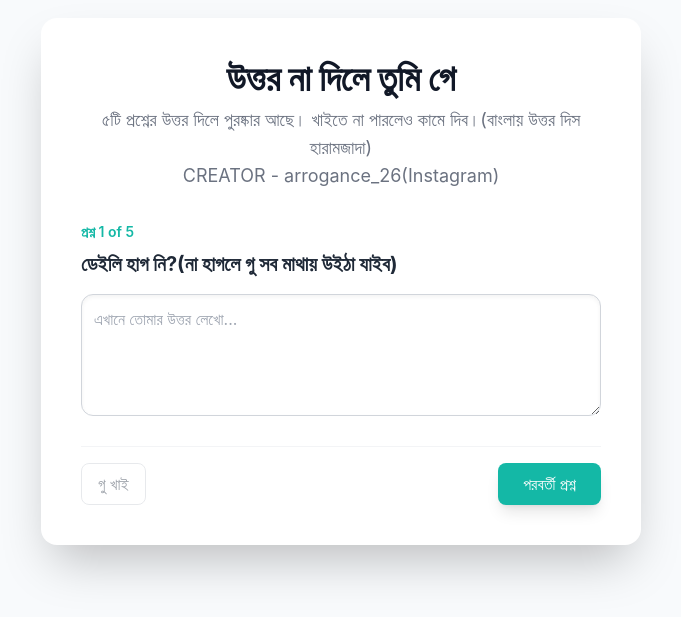
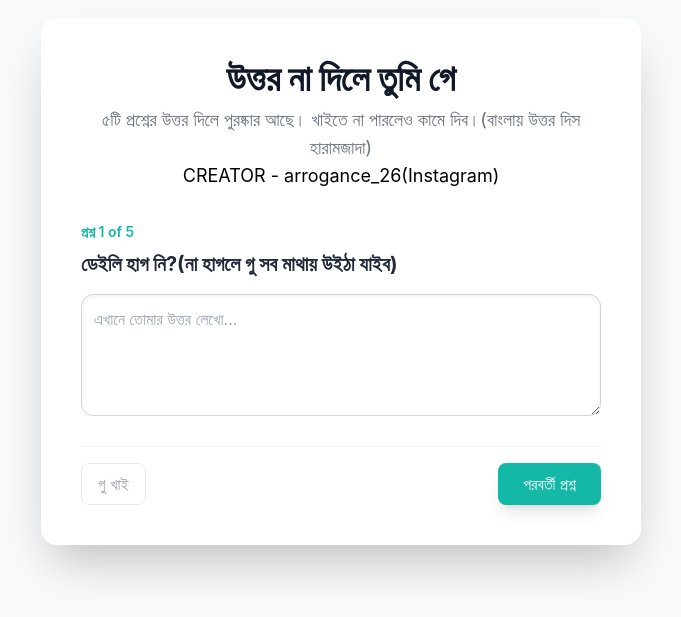
Before and after one commit to eidzoff-sudon/-, a plain HTML site: page index.html in a window 1280 px wide. Shown: the part 119-736 px from the top of the page, without its empty margins (299-980 px from the left). Drawn offline with nearby package versions, Linux system fonts and the light colour scheme.

Commit message:
Update index.html

```diff
--- a/index.html
+++ b/index.html
@@ -49,7 +49,7 @@
             </h1>
             <p id="sub-heading" class="text-gray-500 text-base sm:text-lg">
                 ৫টি প্রশ্নের উত্তর দিলে পুরষ্কার আছে। খাইতে না পারলেও কামে দিব।(বাংলায় উত্তর দিস হারামজাদা)
-            <p id="sub-heading" class="text-gray-500 text-base sm:text-lg">
+            <p id="sub-heading" class="text-red-550 text-base sm:text-lg">
                 CREATOR - arrogance_26(Instagram)
             </p>
         </header>
```
